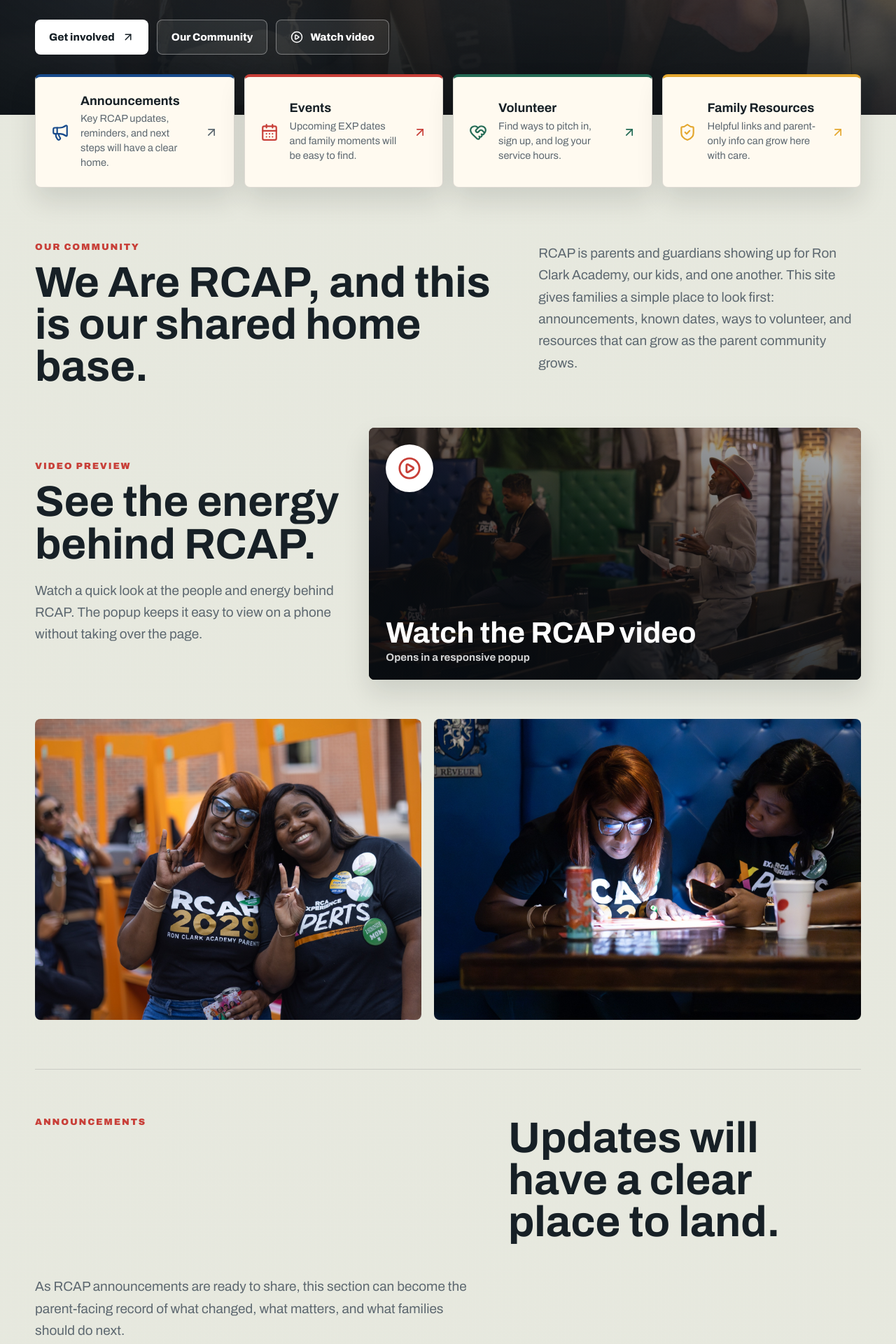
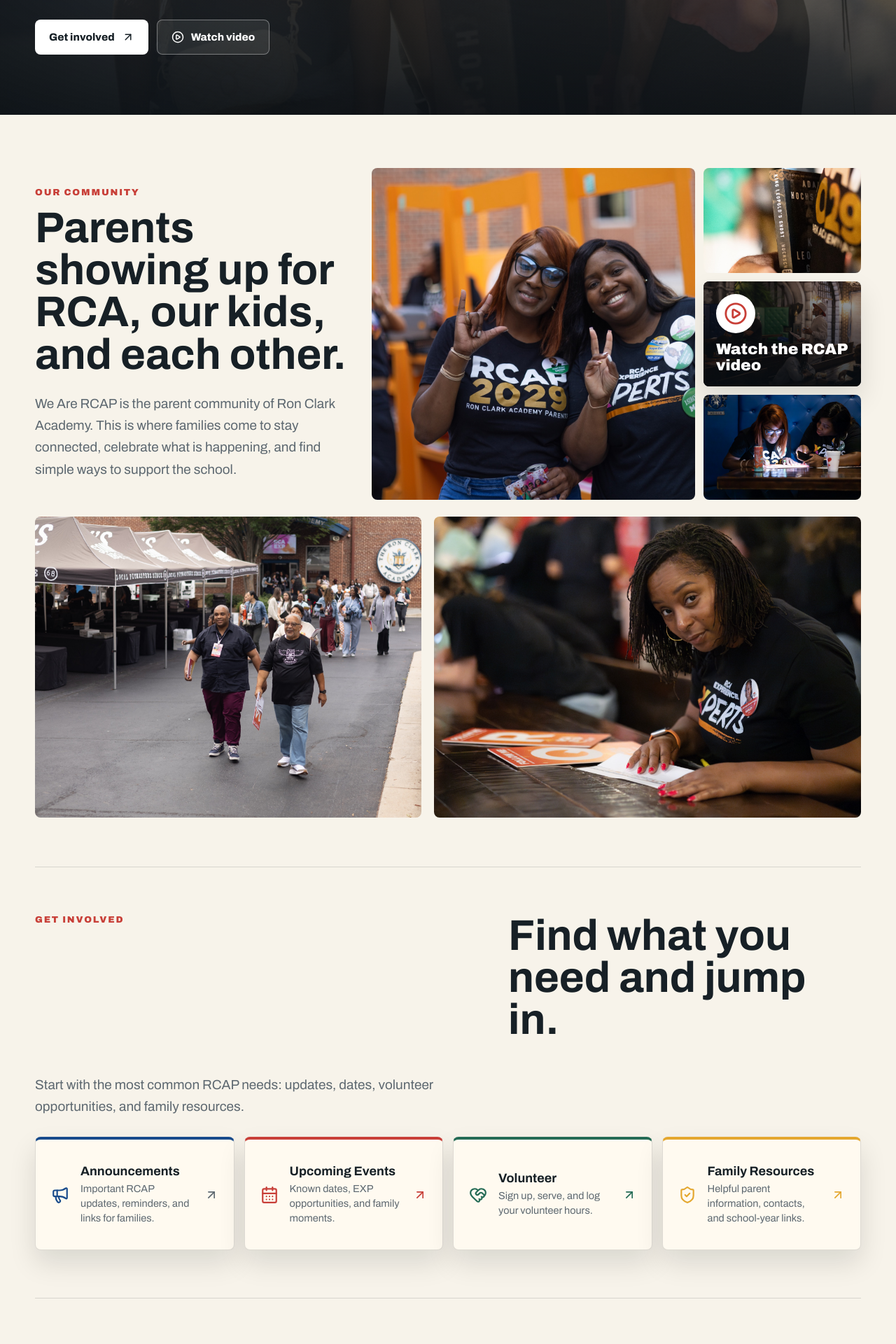
Before and after one commit to mosejames/wearercap.org, a React (Vite) app: page / in a window 1280 px wide. Shown: the part 540-2460 px from the top of the page at 70% size. Built offline with nearby package versions, Linux system fonts and the light colour scheme.

Commit message:
Make RCAP homepage community-facing

```diff
--- a/src/main.jsx
+++ b/src/main.jsx
@@ -46,44 +46,44 @@
     variant: 'announcements',
     icon: Megaphone,
     title: 'Announcements',
-    body: 'Key RCAP updates, reminders, and next steps will have a clear home.',
+    body: 'Important RCAP updates, reminders, and links for families.',
     href: '#announcements',
   },
   {
     variant: 'events',
     icon: CalendarDays,
-    title: 'Events',
-    body: 'Upcoming EXP dates and family moments will be easy to find.',
+    title: 'Upcoming Events',
+    body: 'Known dates, EXP opportunities, and family moments.',
     href: '#events',
   },
   {
     variant: 'volunteer',
     icon: HeartHandshake,
     title: 'Volunteer',
-    body: 'Find ways to pitch in, sign up, and log your service hours.',
+    body: 'Sign up, serve, and log your volunteer hours.',
     href: '#volunteer',
   },
   {
     variant: 'resources',
     icon: ShieldCheck,
     title: 'Family Resources',
-    body: 'Helpful links and parent-only info can grow here with care.',
+    body: 'Helpful parent information, contacts, and school-year links.',
     href: '#resources',
   },
 ];
 
 const announcementFramework = [
   {
-    title: 'Parent updates',
-    body: 'Short, dated announcements with the information families need first.',
+    title: 'News and reminders',
+    body: 'Quick updates for RCAP families, written plainly and easy to scan.',
   },
   {
-    title: 'Upcoming moments',
-    body: 'Pointers to events, deadlines, and school-adjacent opportunities.',
+    title: 'Dates and details',
+    body: 'Event notes, deadlines, and the details families need before they arrive.',
   },
   {
-    title: 'What to do next',
-    body: 'Clear actions, links, contacts, and follow-up when an update needs a response.',
+    title: 'Family actions',
+    body: 'Sign-ups, forms, contacts, and next steps gathered in one place.',
   },
 ];
 
@@ -126,18 +126,18 @@
 const resourceNotes = [
   {
     icon: ShieldCheck,
-    title: 'Public by design',
-    body: 'The open site should stay focused on welcoming information, announcements, events, and ways to help.',
+    title: 'Family links',
+    body: 'Useful links for staying connected, volunteering, and finding RCAP information quickly.',
   },
   {
     icon: LockKeyhole,
-    title: 'Parent-only later',
-    body: 'Anything that should not sit on the public web can move behind a light family check before it is published.',
+    title: 'Parent-only details',
+    body: 'Sensitive details stay off the public web and are shared through trusted parent channels.',
   },
   {
     icon: Users,
-    title: 'Soft access',
-    body: 'When it is time, access can feel simple and phone-friendly instead of like a heavy portal.',
+    title: 'Questions and ideas',
+    body: 'Parents can reach RCAP with questions, corrections, ideas, and ways to help.',
   },
 ];
 
@@ -255,9 +255,6 @@
               Get involved
               <ArrowUpRight size={18} aria-hidden="true" />
             </a>
-            <a className="button secondary" href="#community">
-              Our Community
-            </a>
             <button className="button secondary" type="button" onClick={openVideo}>
               <PlayCircle size={18} aria-hidden="true" />
               Watch video
@@ -266,66 +263,78 @@
         </div>
       </section>
 
-      <section id="get-involved" className="quick-links" aria-label="Get involved with RCAP">
-        {communityLinks.map(({ variant, icon: Icon, title, body, href }) => (
-          <a className={`quick-link ${variant}`} key={title} href={href}>
-            <Icon size={26} aria-hidden="true" />
-            <div className="quick-link-text">
-              <h3>{title}</h3>
-              <p>{body}</p>
-            </div>
-            <ArrowUpRight className="quick-arrow" size={20} aria-hidden="true" />
-          </a>
-        ))}
-      </section>
-
-      <section id="community" className="intro">
-        <div>
+      <section id="community" className="community-feature">
+        <div className="community-copy">
           <p className="section-label">Our Community</p>
-          <h2>We Are RCAP, and this is our shared home base.</h2>
-        </div>
-        <p>
-          RCAP is parents and guardians showing up for Ron Clark Academy, our kids,
-          and one another. This site gives families a simple place to look first:
-          announcements, known dates, ways to volunteer, and resources that can grow
-          as the parent community grows.
-        </p>
-      </section>
-
-      <section className="video-callout" aria-label="RCAP video preview">
-        <div className="video-copy">
-          <p className="section-label">Video Preview</p>
-          <h2>See the energy behind RCAP.</h2>
+          <h2>Parents showing up for RCA, our kids, and each other.</h2>
           <p>
-            Watch a quick look at the people and energy behind RCAP. The popup keeps
-            it easy to view on a phone without taking over the page.
+            We Are RCAP is the parent community of Ron Clark Academy. This is where
+            families come to stay connected, celebrate what is happening, and find
+            simple ways to support the school.
           </p>
         </div>
-        <button className="video-card" type="button" onClick={openVideo}>
-          <img src="/images/rcap-community-table.jpg" alt="" />
-          <span className="video-play">
-            <PlayCircle size={34} aria-hidden="true" />
-          </span>
-          <span className="video-card-text">
-            <strong>Watch the RCAP video</strong>
-            <span>Opens in a responsive popup</span>
-          </span>
-        </button>
+
+        <div className="photo-mosaic" aria-label="RCAP parents and students">
+          <img
+            className="photo-large"
+            src="/images/rcap-community-smiles.jpg"
+            alt="RCAP parents smiling together"
+          />
+          <img
+            className="photo-small"
+            src="/images/rcap-hero-students.jpg"
+            alt="Ron Clark Academy students standing together"
+          />
+          <button className="photo-video" type="button" onClick={openVideo}>
+            <img src="/images/rcap-community-table.jpg" alt="" />
+            <span className="video-play">
+              <PlayCircle size={34} aria-hidden="true" />
+            </span>
+            <span className="photo-video-text">Watch the RCAP video</span>
+          </button>
+          <img
+            className="photo-small"
+            src="/images/rcap-volunteer-hours.jpg"
+            alt="RCAP volunteers reviewing materials together"
+          />
+        </div>
       </section>
 
       <section className="image-band" aria-label="RCAP community">
-        <img src="/images/rcap-community-smiles.jpg" alt="RCAP parents smiling together" />
-        <img src="/images/rcap-volunteer-hours.jpg" alt="RCAP volunteers reviewing materials together" />
+        <img src="/images/rcap-hero-campus.jpg" alt="RCA families walking near campus" />
+        <img src="/images/rcap-hero-volunteer.jpg" alt="RCAP volunteer welcoming families" />
+      </section>
+
+      <section id="get-involved" className="content-section get-involved-section">
+        <div className="section-heading">
+          <p className="section-label">Get Involved</p>
+          <h2>Find what you need and jump in.</h2>
+          <p>
+            Start with the most common RCAP needs: updates, dates, volunteer
+            opportunities, and family resources.
+          </p>
+        </div>
+        <div className="quick-links" aria-label="Get involved with RCAP">
+          {communityLinks.map(({ variant, icon: Icon, title, body, href }) => (
+            <a className={`quick-link ${variant}`} key={title} href={href}>
+              <Icon size={26} aria-hidden="true" />
+              <div className="quick-link-text">
+                <h3>{title}</h3>
+                <p>{body}</p>
+              </div>
+              <ArrowUpRight className="quick-arrow" size={20} aria-hidden="true" />
+            </a>
+          ))}
+        </div>
       </section>
 
       <section id="announcements" className="content-section announcements-section">
         <div className="section-heading">
           <p className="section-label">Announcements</p>
-          <h2>Updates will have a clear place to land.</h2>
+          <h2>Stay connected with RCAP.</h2>
           <p>
-            As RCAP announcements are ready to share, this section can become the
-            parent-facing record of what changed, what matters, and what families
-            should do next.
+            Announcements, reminders, and next steps from RCAP live here for
+            families to reference without digging through scattered messages.
           </p>
         </div>
         <div className="framework-grid">
@@ -342,10 +351,9 @@
       <section id="events" className="content-section events-section">
         <div className="section-heading">
           <p className="section-label">Upcoming Events</p>
-          <h2>Known EXP dates are the first anchors.</h2>
+          <h2>Upcoming EXP dates.</h2>
           <p>
-            More events can be added as they are confirmed. For now, these are the
-            upcoming EXP dates families can plan around.
+            These are the confirmed upcoming EXP dates families can plan around.
           </p>
         </div>
         <div className="event-grid" aria-label="Known upcoming EXP dates">
@@ -364,8 +372,8 @@
           <p className="section-label">Volunteer</p>
           <h2>Pitch in, then log the hours.</h2>
           <p>
-            Use this section when you are ready to volunteer, record hours, or ask
-            where help is needed next.
+            Ready to help? Sign up for current needs, record your hours, or send
+            RCAP a question.
           </p>
         </div>
         <div className="action-list">
@@ -393,11 +401,10 @@
       <section id="resources" className="content-section resources-section">
         <div className="section-heading">
           <p className="section-label">Family Resources</p>
-          <h2>Helpful now, protected when it needs to be.</h2>
+          <h2>Resources for RCAP families.</h2>
           <p>
-            The public site can welcome families and make action easy. As deeper
-            parent resources come online, anything sensitive can move behind a soft
-            access step before it is published.
+            Find useful public links here. Family-only details are shared through
+            trusted parent channels.
           </p>
         </div>
         <div className="resource-grid">
@@ -412,11 +419,10 @@
       </section>
 
       <section className="closing">
-        <p className="section-label">More to come</p>
-        <h2>The RCAP hub can grow as the community grows.</h2>
+        <p className="section-label">We Are RCAP</p>
+        <h2>Connected families make the community stronger.</h2>
         <p>
-          Announcements, events, volunteer coordination, and family resources now
-          have a foundation. For questions or updates, email{' '}
+          Questions, corrections, ideas, and ways to help are welcome. Email{' '}
           <a href={contactHref}>{contactEmail}</a>.
         </p>
       </section>
--- a/src/styles.css
+++ b/src/styles.css
@@ -51,9 +51,7 @@
 
 .site-shell {
   min-height: 100vh;
-  background:
-    linear-gradient(180deg, transparent 0, transparent 74vh, rgba(36, 107, 85, 0.08) 74vh),
-    var(--paper);
+  background: var(--paper);
 }
 
 .hero {
@@ -249,8 +247,8 @@
 }
 
 .quick-links {
-  width: min(1180px, calc(100% - 40px));
-  margin: -58px auto 0;
+  width: 100%;
+  margin: 0;
   position: relative;
   z-index: 3;
   display: grid;
@@ -338,6 +336,7 @@
 }
 
 .intro,
+.community-feature,
 .video-callout,
 .image-band,
 .content-section,
@@ -355,6 +354,7 @@
 }
 
 .intro h2,
+.community-copy h2,
 .video-copy h2,
 .section-heading h2,
 .closing h2 {
@@ -366,6 +366,7 @@
 }
 
 .intro p:not(.section-label),
+.community-copy p:not(.section-label),
 .video-copy p:not(.section-label),
 .section-heading p:not(.section-label),
 .closing p:not(.section-label) {
@@ -373,6 +374,97 @@
   color: var(--muted);
   font-size: 19px;
   line-height: 1.65;
+}
+
+.community-feature {
+  display: grid;
+  grid-template-columns: minmax(300px, 0.78fr) minmax(0, 1.22fr);
+  gap: 34px;
+  align-items: center;
+  padding: 76px 0 24px;
+}
+
+.community-copy p:not(.section-label) {
+  margin-top: 24px;
+}
+
+.photo-mosaic {
+  display: grid;
+  grid-template-columns: repeat(6, minmax(0, 1fr));
+  grid-auto-rows: 150px;
+  gap: 12px;
+}
+
+.photo-mosaic img,
+.photo-video {
+  width: 100%;
+  height: 100%;
+  display: block;
+  border-radius: 8px;
+  object-fit: cover;
+}
+
+.photo-large {
+  grid-column: span 4;
+  grid-row: span 3;
+}
+
+.photo-small,
+.photo-video {
+  grid-column: span 2;
+}
+
+.photo-video {
+  position: relative;
+  overflow: hidden;
+  border: 0;
+  background: #0a0d10;
+  color: white;
+  cursor: pointer;
+  isolation: isolate;
+  box-shadow: var(--shadow);
+}
+
+.photo-video img {
+  position: absolute;
+  inset: 0;
+  opacity: 0.72;
+  transition: transform 0.25s ease, opacity 0.25s ease;
+}
+
+.photo-video::after {
+  content: '';
+  position: absolute;
+  inset: 0;
+  z-index: 1;
+  background:
+    linear-gradient(180deg, rgba(8, 13, 18, 0.08), rgba(8, 13, 18, 0.78)),
+    linear-gradient(90deg, rgba(8, 13, 18, 0.48), rgba(8, 13, 18, 0));
+}
+
+.photo-video:hover img {
+  opacity: 0.86;
+  transform: scale(1.04);
+}
+
+.photo-video .video-play {
+  top: 18px;
+  left: 18px;
+  width: 56px;
+  height: 56px;
+}
+
+.photo-video-text {
+  position: absolute;
+  z-index: 2;
+  left: 18px;
+  right: 18px;
+  bottom: 18px;
+  color: white;
+  font-size: 22px;
+  font-weight: 900;
+  line-height: 1.05;
+  text-align: left;
 }
 
 .video-callout {
@@ -772,6 +864,7 @@
 
   .hero-content,
   .intro,
+  .community-feature,
   .video-callout,
   .image-band,
   .content-section,
@@ -799,6 +892,7 @@
   }
 
   .intro,
+  .community-feature,
   .video-callout,
   .image-band,
   .section-heading,
@@ -809,6 +903,31 @@
   .intro {
     gap: 22px;
     padding: 54px 0 34px;
+  }
+
+  .community-feature {
+    gap: 26px;
+    padding: 54px 0 18px;
+  }
+
+  .photo-mosaic {
+    order: -1;
+  }
+
+  .photo-mosaic {
+    grid-template-columns: repeat(2, minmax(0, 1fr));
+    grid-auto-rows: 150px;
+    gap: 10px;
+  }
+
+  .photo-large {
+    grid-column: 1 / -1;
+    grid-row: span 2;
+  }
+
+  .photo-small,
+  .photo-video {
+    grid-column: span 1;
   }
 
   .video-callout {
@@ -837,9 +956,9 @@
   }
 
   .quick-links {
-    width: calc(100% - 28px);
+    width: 100%;
     grid-template-columns: 1fr;
-    margin-top: -36px;
+    margin-top: 0;
     gap: 10px;
   }
 
@@ -873,6 +992,7 @@
   }
 
   .intro h2,
+  .community-copy h2,
   .video-copy h2,
   .section-heading h2,
   .closing h2 {
@@ -884,6 +1004,10 @@
     height: 58px;
   }
 
+  .photo-video-text {
+    font-size: 18px;
+  }
+
   .video-card-text strong {
     font-size: 28px;
   }
```
